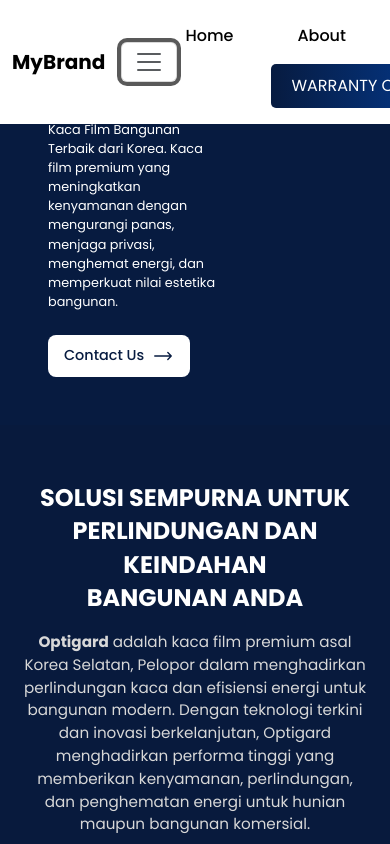
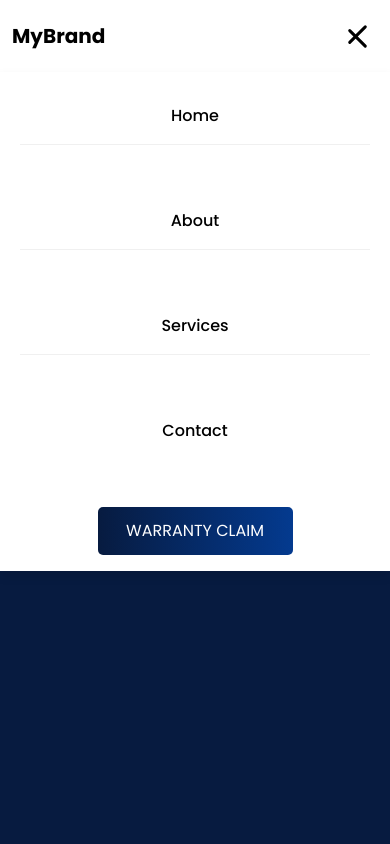
Before and after one commit to AgungLaksanaa/optigard-landing, a plain HTML site: page index.html in a window 390 px wide. Both pictures are taken after a click on the button "Toggle navigation". Shown: the top 844 px of the page. Drawn offline with nearby package versions, Linux system fonts and the light colour scheme.

Commit message:
Update navbar, dan carousel

```diff
--- a/css/about.css
+++ b/css/about.css
@@ -75,6 +75,9 @@ body {
 /* =========================================================
    NAVBAR
 ========================================================= */
+.navbar > .container {
+  flex-wrap: unset !important;
+}
 .navbar-collapse {
   transition: all 0.3s ease;
 }
@@ -119,6 +122,40 @@ body {
 .btn-navbar:hover {
   background-position: right center;
   color: white;
+}
+
+/* Custom Hamburger Icon */
+.navbar-toggler {
+  border: none;
+  padding: 0.25rem 0.5rem;
+  background: transparent;
+}
+
+.navbar-toggler:focus {
+  box-shadow: none;
+  outline: none;
+}
+
+.navbar-toggler span {
+  display: block;
+  width: 25px;
+  height: 3px;
+  background: #000;
+  margin: 5px 0;
+  transition: all 0.3s ease;
+  border-radius: 2px;
+}
+
+.navbar-toggler.active span:nth-child(1) {
+  transform: rotate(45deg) translate(7px, 7px);
+}
+
+.navbar-toggler.active span:nth-child(2) {
+  opacity: 0;
+}
+
+.navbar-toggler.active span:nth-child(3) {
+  transform: rotate(-45deg) translate(7px, -7px);
 }
 
 /* =========================================================
@@ -201,25 +238,99 @@ body {
   background-color: #000c24;
 }
 
+/* =========================================================
+   RESPONSIVE
+========================================================= */
+/* --- Desktop */
+@media (min-width: 1001px) {
+  /* navbar */
+  .navbar-toggler {
+    display: none !important;
+  }
+
+  .navbar-collapse {
+    display: flex !important;
+    max-height: none !important;
+    position: static !important;
+    background: transparent !important;
+    box-shadow: none !important;
+    flex-direction: row !important;
+  }
+
+  .navbar-nav {
+    flex-direction: row !important;
+  }
+}
+
 /* --- Tablet & Medium --- */
 @media (max-width: 1000px) {
   /* navbar */
-  .navbar .navbar-collapse {
-    display: none !important;
-  }
-
   .navbar .navbar-toggler {
     display: block !important;
   }
 
-  .navbar .navbar-collapse.show {
-    display: block !important;
-    width: 100%;
+  /* text */
+  .text-title-5 {
+    font-size: 1.75rem;
   }
 }
 
 /* Responsive behavior */
 @media (max-width: 992px) {
+  /* navbar */
+
+  .navbar-collapse {
+    position: absolute;
+    top: 100%;
+    left: 0;
+    right: 0;
+    background: white;
+    flex-direction: column;
+    align-items: stretch;
+    gap: 0;
+    max-height: 0;
+    overflow: hidden;
+    box-shadow: 0 5px 10px rgba(0, 0, 0, 0.1);
+  }
+
+  .navbar-collapse.show {
+    max-height: 500px;
+    padding: 1rem 0;
+  }
+
+  .navbar-nav {
+    flex-direction: column !important;
+    gap: 0;
+    width: 100%;
+    padding: 0 20px;
+  }
+
+  .nav-item {
+    width: 100%;
+    border-bottom: 1px solid #f0f0f0;
+  }
+
+  .nav-item:last-child {
+    border-bottom: none;
+  }
+
+  .nav-link {
+    padding: 1rem;
+    text-align: center;
+  }
+
+  .btn-wrapper {
+    padding: 1rem 20px;
+    width: 100%;
+  }
+
+  .btn-navbar {
+    margin-top: 2.5rem;
+    width: 50%;
+    padding: 12px 20px;
+  }
+
+  /* table */
   .table-container {
     width: 100%;
   }
--- a/css/index.css
+++ b/css/index.css
@@ -68,6 +68,9 @@ body {
 /* =========================================================
    NAVBAR
 ========================================================= */
+.navbar > .container {
+  flex-wrap: unset !important;
+}
 .navbar-collapse {
   transition: all 0.3s ease;
 }
@@ -112,6 +115,40 @@ body {
 .btn-navbar:hover {
   background-position: right center;
   color: white;
+}
+
+/* Custom Hamburger Icon */
+.navbar-toggler {
+  border: none;
+  padding: 0.25rem 0.5rem;
+  background: transparent;
+}
+
+.navbar-toggler:focus {
+  box-shadow: none;
+  outline: none;
+}
+
+.navbar-toggler span {
+  display: block;
+  width: 25px;
+  height: 3px;
+  background: #000;
+  margin: 5px 0;
+  transition: all 0.3s ease;
+  border-radius: 2px;
+}
+
+.navbar-toggler.active span:nth-child(1) {
+  transform: rotate(45deg) translate(7px, 7px);
+}
+
+.navbar-toggler.active span:nth-child(2) {
+  opacity: 0;
+}
+
+.navbar-toggler.active span:nth-child(3) {
+  transform: rotate(-45deg) translate(7px, -7px);
 }
 
 /* =========================================================
@@ -232,7 +269,7 @@ body {
 }
 
 /* =========================================================
-   PRODUCT SECTION
+   PRODUCT
 ========================================================= */
 .text-our-product {
   padding-right: 100px;
@@ -488,20 +525,32 @@ body {
   }
 }
 
+/* --- Desktop */
+@media (min-width: 1001px) {
+  /* navbar */
+  .navbar-toggler {
+    display: none !important;
+  }
+
+  .navbar-collapse {
+    display: flex !important;
+    max-height: none !important;
+    position: static !important;
+    background: transparent !important;
+    box-shadow: none !important;
+    flex-direction: row !important;
+  }
+
+  .navbar-nav {
+    flex-direction: row !important;
+  }
+}
+
 /* --- Tablet & Medium --- */
 @media (max-width: 1000px) {
   /* navbar */
-  .navbar .navbar-collapse {
-    display: none !important;
-  }
-
   .navbar .navbar-toggler {
     display: block !important;
-  }
-
-  .navbar .navbar-collapse.show {
-    display: block !important;
-    width: 100%;
   }
 
   /* text */
@@ -512,11 +561,60 @@ body {
 
 /* --- Large Mobile & Tablet --- */
 @media (max-width: 992px) {
+  /* navbar */
+
+  .navbar-collapse {
+    position: absolute;
+    top: 100%;
+    left: 0;
+    right: 0;
+    background: white;
+    flex-direction: column;
+    align-items: stretch;
+    gap: 0;
+    max-height: 0;
+    overflow: hidden;
+    box-shadow: 0 5px 10px rgba(0, 0, 0, 0.1);
+  }
+
+  .navbar-collapse.show {
+    max-height: 500px;
+    padding: 1rem 0;
+  }
+
+  .navbar-nav {
+    flex-direction: column !important;
+    gap: 0;
+    width: 100%;
+    padding: 0 20px;
+  }
+
+  .nav-item {
+    width: 100%;
+    border-bottom: 1px solid #f0f0f0;
+  }
+
+  .nav-item:last-child {
+    border-bottom: none;
+  }
+
+  .nav-link {
+    padding: 1rem;
+    text-align: center;
+  }
+
+  .btn-wrapper {
+    padding: 1rem 20px;
+    width: 100%;
+  }
+
+  .btn-navbar {
+    margin-top: 2.5rem;
+    width: 50%;
+    padding: 12px 20px;
+  }
+
   /* header */
-  .header-section {
-    height: auto;
-    padding: 5rem 0;
-  }
 
   .header-section .text-content {
     max-width: 100%;
@@ -684,9 +782,6 @@ body {
   }
 
   /* header */
-  .header-section {
-    padding: 3rem 1.5rem;
-  }
 
   .text-title-top {
     font-size: 1.5rem;
@@ -715,11 +810,11 @@ body {
   }
 
   .carousel-control-prev {
-    left: -10px;
+    left: -60px;
   }
 
   .carousel-control-next {
-    right: -10px;
+    right: -60px;
   }
 
   .carousel-control-prev,
--- a/index.html
+++ b/index.html
@@ -18,18 +18,20 @@
 
 <body>
   <!-- NAVBAR -->
-  <nav class=" bg-white navbar navbar-expand text-black py-3 fixed-top">
+  <nav class=" bg-white navbar text-black py-3 fixed-top">
     <div class="container">
       <a class="navbar-brand fw-bold" href="#">
         MyBrand
       </a>
 
-      <button class="navbar-toggler" type="button" data-bs-toggle="collapse" data-bs-target="#mainNavbar"
+      <button id="navToggler" class="navbar-toggler" type="button" data-bs-target="#mainNavbar"
         aria-controls="mainNavbar" aria-expanded="false" aria-label="Toggle navigation">
-        <span class="navbar-toggler-icon"></span>
+        <span></span>
+        <span></span>
+        <span></span>
       </button>
 
-      <div class="collapse navbar-collapse text-center" id="mainNavbar">
+      <div class="navbar-collapse text-center" id="mainNavbar">
         <ul class="navbar-nav mx-auto mb-2 mb-md-0 gap-5">
           <li class="nav-item">
             <a class="nav-link" href="index.html">Home</a>
@@ -529,6 +531,7 @@
     integrity="sha384-FKyoEForCGlyvwx9Hj09JcYn3nv7wiPVlz7YYwJrWVcXK/BmnVDxM+D2scQbITxI"
     crossorigin="anonymous"></script>
 
+  <script src="./script/navbar.js"></script>
   <script src="./script/coraousel.js"></script>
 </body>
 
--- /dev/null
+++ b/script/navbar.js
@@ -0,0 +1,27 @@
+const navToggler = document.getElementById("navToggler");
+const navCollapse = document.getElementById("mainNavbar");
+
+navToggler.addEventListener("click", function () {
+  this.classList.toggle("active");
+  navCollapse.classList.toggle("show");
+});
+
+// Close menu when clicking nav links
+const navLinks = document.querySelectorAll(".nav-link");
+navLinks.forEach((link) => {
+  link.addEventListener("click", () => {
+    navToggler.classList.remove("active");
+    navCollapse.classList.remove("show");
+  });
+});
+
+// Close menu when clicking outside
+document.addEventListener("click", function (event) {
+  const isClickInside =
+    navToggler.contains(event.target) || navCollapse.contains(event.target);
+
+  if (!isClickInside && navCollapse.classList.contains("show")) {
+    navToggler.classList.remove("active");
+    navCollapse.classList.remove("show");
+  }
+});
```
Also changed, not shown: about.html (+8 -4 lines).
